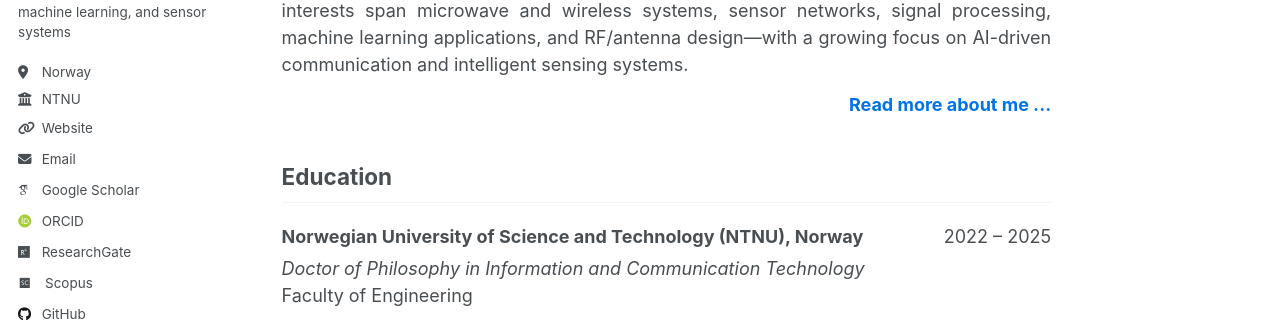
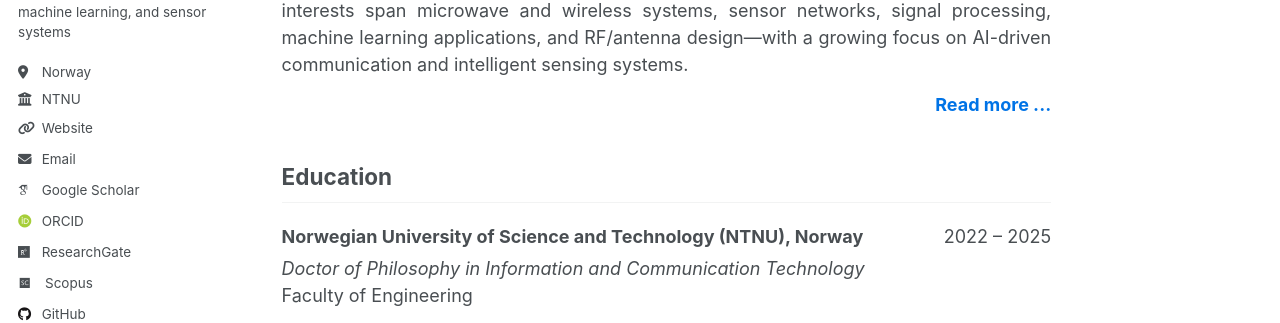
Before and after one commit to dearmahmud/dearmahmud.github.io, a Jekyll site: the page built from _pages/about.md, in a window 1280 px wide and 900 px high. Shown: the part 386-709 px from the top of the window. Built offline with Jekyll 4.4.1, drawn with Linux system fonts in a browser that asks for light colours; some web fonts are replaced.

Commit message:
Update 'Read more about me' link text

```diff
--- a/_pages/about.md
+++ b/_pages/about.md
@@ -19,7 +19,7 @@ My research interests span microwave and wireless systems, sensor networks, sign
 
 <div style="text-align: right; margin-top: -10px;">
   <a href="javascript:void(0);" onclick="toggleMore()" style="font-weight: bold; text-decoration: none; color: #0073e6;">
-    Read more about me ...
+    Read more ...
   </a>
 </div>
 
@@ -304,7 +304,7 @@ I remain deeply grateful to my supervisors — Dr. Sudhansu Sekhar Singh, Dr. Mi
 </div>
 <div style="display: flex; justify-content: space-between;">
   <span><em>Fellow Researcher, Faculty of Engineering</em></span>
-  <span>(Full-Time)</span>
+  <span></span>
 </div>
 
 <div style="margin-top: 20px; display: flex; justify-content: space-between; align-items: center;">
```
